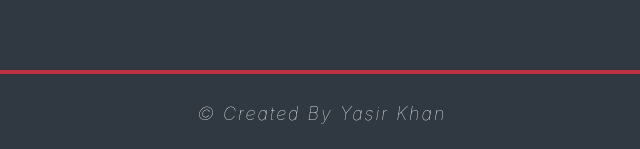
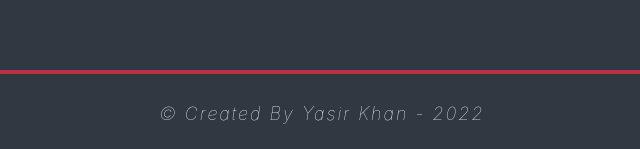
Before and after one commit to Yasirkhan6499/yasir-portfolio, a website built with Parcel: page index.html in a window 1280 px wide. Shown: the part 2089-2238 px from the top of the page, 318-958 px from the left. Built offline with nearby package versions, Linux system fonts and the light colour scheme.

Commit message:
added 2022 in the end

```diff
--- a/index.html
+++ b/index.html
@@ -100,7 +100,7 @@
       </ul>
 
       <section class="footer">
-        <p>© Created By Yasir Khan</p>
+        <p>© Created By Yasir Khan - 2022</p>
       </section>
     </section>
 
```
